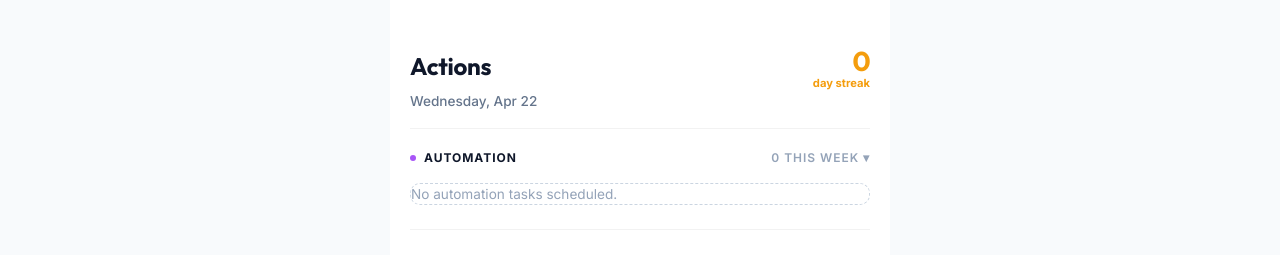
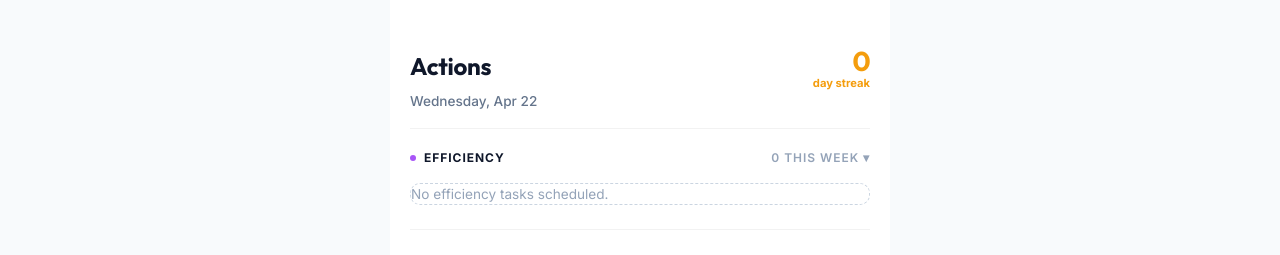
Before and after one commit to brompo/momentum, a React (Vite) app: page / in a window 1280 px wide. Shown: the top 255 px of the page. Built offline with nearby package versions, Linux system fonts and the light colour scheme.

Commit message:
Removed Dublicate Efficiency Tasks from Efficiency Section and THIS WEEKS Section

```diff
--- a/dev-dist/sw.js
+++ b/dev-dist/sw.js
@@ -82,7 +82,7 @@ define(['./workbox-5a5d9309'], (function (workbox) { 'use strict';
     "revision": "d41d8cd98f00b204e9800998ecf8427e"
   }, {
     "url": "index.html",
-    "revision": "0.76s1234mhjg"
+    "revision": "0.kn5jobhn27g"
   }], {});
   workbox.cleanupOutdatedCaches();
   workbox.registerRoute(new workbox.NavigationRoute(workbox.createHandlerBoundToURL("index.html"), {
--- a/src/components/PriorityView.css
+++ b/src/components/PriorityView.css
@@ -1832,28 +1832,28 @@
   text-align: center;
 }
 
-/* Automation Section Theme (Purple) */
-.priority-section.automation .dot {
+/* Efficiency Section Theme (Purple) */
+.priority-section.efficiency .dot {
   background: #a855f7 !important;
   /* Purple */
 }
 
-.priority-section.automation .header-count-status {
+.priority-section.efficiency .header-count-status {
   font-size: 0.75rem;
   font-weight: 600;
   color: #94a3b8;
 }
 
-.priority-card.automation {
+.priority-card.efficiency {
   border-left: 2px solid #a855f7;
 }
 
-.milestone-context-pill.automation {
+.milestone-context-pill.efficiency {
   background: rgba(168, 85, 247, 0.05);
   border: 1px solid rgba(168, 85, 247, 0.1);
   color: #a855f7;
 }
 
-.milestone-context-pill.automation .dot {
+.milestone-context-pill.efficiency .dot {
   background: #a855f7 !important;
 }
--- a/src/components/PriorityView.jsx
+++ b/src/components/PriorityView.jsx
@@ -197,7 +197,7 @@ const PriorityView = () => {
 
   const [isThisWeekExpanded, setIsThisWeekExpanded] = useState(false);
   const [isUpNextExpanded, setIsUpNextExpanded] = useState(false);
-  const [isAutomationExpanded, setIsAutomationExpanded] = useState(true);
+  const [isEfficiencyExpanded, setIsEfficiencyExpanded] = useState(true);
   const [selectedTask, setSelectedTask] = useState(null);
   const [selectedContext, setSelectedContext] = useState('');
   const [editTitle, setEditTitle] = useState('');
@@ -299,7 +299,7 @@ const PriorityView = () => {
     loopDate.setDate(loopDate.getDate() - 1);
   }
 
-  const automationTasks = [];
+  const efficiencyTasks = [];
   const thisWeekTasks = [];
   const upNext = [];
   const todayFocus = [];
@@ -311,7 +311,9 @@ const PriorityView = () => {
 
     const completedToday = t.completed && t.completedAt && (new Date(t.completedAt).toLocaleDateString('en-CA') === todayDate.toLocaleDateString('en-CA'));
 
-    if (tDate >= startOfWeek && tDate <= endOfWeek) {
+    const isEfficiencyGoal = t.goalTitle?.toLowerCase().includes('personal efficiency');
+
+    if (tDate >= startOfWeek && tDate <= endOfWeek && !isEfficiencyGoal) {
       thisWeekTasks.push(t);
     }
 
@@ -320,15 +322,15 @@ const PriorityView = () => {
     }
 
     if (!t.completed) {
-      if (t.goalTitle?.toLowerCase().includes('personal efficiency')) {
-        automationTasks.push(t);
+      if (isEfficiencyGoal) {
+        efficiencyTasks.push(t);
       } else if (tDate > endOfWeek) {
         upNext.push(t);
       }
     }
   });
 
-  automationTasks.sort((a, b) => new Date(a.scheduledDate) - new Date(b.scheduledDate));
+  efficiencyTasks.sort((a, b) => new Date(a.scheduledDate) - new Date(b.scheduledDate));
   thisWeekTasks.sort((a, b) => new Date(a.scheduledDate) - new Date(b.scheduledDate));
   thisWeekTasks.sort((a, b) => (a.completed === b.completed ? 0 : a.completed ? 1 : -1));
 
@@ -693,7 +695,7 @@ const PriorityView = () => {
 
   const headerDate = new Intl.DateTimeFormat('en-US', { weekday: 'long', month: 'short', day: 'numeric' }).format(todayDate);
 
-  const automationThisWeekCount = automationTasks.filter(t => {
+  const efficiencyThisWeekCount = efficiencyTasks.filter(t => {
     const d = new Date(t.scheduledDate);
     return d >= startOfWeek && d <= endOfWeek;
   }).length;
@@ -720,13 +722,13 @@ const PriorityView = () => {
             </h4>
             <div className="priority-meta-row">
               <div className={`milestone-context-pill ${context}`} onClick={(e) => handleNavigateToMilestone(t, e)}>
-                <span className="dot"></span> {context === 'automation' ? t.goalTitle : t.milestoneTitle} &rarr;
+                <span className="dot"></span> {context === 'efficiency' ? t.goalTitle : t.milestoneTitle} &rarr;
               </div>
             </div>
           </div>
 
           <div className="priority-card-right-column">
-            {context !== 'today' && context !== 'automation' && !t.isPriorityFocus && (
+            {context !== 'today' && context !== 'efficiency' && !t.isPriorityFocus && (
               <span className="reset-delete-btn" onClick={(e) => { e.stopPropagation(); handleToggleFocusFromCard(t, e) }}>priority ⬆️</span>
             )}
 
@@ -734,7 +736,7 @@ const PriorityView = () => {
               <span className="reset-delete-btn focus-mode-trigger" onClick={(e) => { e.stopPropagation(); startFocus(t); }}>focus ⏱️</span>
             )}
 
-            {(context === 'today' || context === 'overdue' || context === 'automation') && t.scheduledDate && (
+            {(context === 'today' || context === 'overdue' || context === 'efficiency') && t.scheduledDate && (
               <span className={`priority-date-indicator ${context === 'overdue' ? 'is-overdue' : ''}`}>
                 {formatDate(t.scheduledDate, context === 'overdue')}
               </span>
@@ -835,26 +837,26 @@ const PriorityView = () => {
       <div className="priority-scroll-container">
 
 
-        <div className="priority-section automation relative-z">
+        <div className="priority-section efficiency relative-z">
           <div
             className="priority-section-header clickable"
-            onClick={() => setIsAutomationExpanded(!isAutomationExpanded)}
-            style={{ marginBottom: isAutomationExpanded && automationTasks.length > 0 ? '12px' : '0' }}
+            onClick={() => setIsEfficiencyExpanded(!isEfficiencyExpanded)}
+            style={{ marginBottom: isEfficiencyExpanded && efficiencyTasks.length > 0 ? '12px' : '0' }}
           >
             <div style={{ display: 'flex', alignItems: 'center', gap: '8px' }}>
-              <span className="dot"></span> AUTOMATION
+              <span className="dot"></span> EFFICIENCY
             </div>
-            <span className="header-count-status">{automationThisWeekCount} this week {isAutomationExpanded ? '▾' : '▸'}</span>
+            <span className="header-count-status">{efficiencyThisWeekCount} this week {isEfficiencyExpanded ? '▾' : '▸'}</span>
           </div>
 
-          {isAutomationExpanded && automationTasks.length > 0 && (
+          {isEfficiencyExpanded && efficiencyTasks.length > 0 && (
             <div className="priority-list">
-              {automationTasks.map(t => renderTaskCard(t, 'automation', true))}
+              {efficiencyTasks.map(t => renderTaskCard(t, 'efficiency', true))}
             </div>
           )}
-          {isAutomationExpanded && automationTasks.length === 0 && (
+          {isEfficiencyExpanded && efficiencyTasks.length === 0 && (
             <div className="priority-card completed-blank" style={{ marginTop: '12px' }}>
-              No automation tasks scheduled.
+              No efficiency tasks scheduled.
             </div>
           )}
         </div>
```
